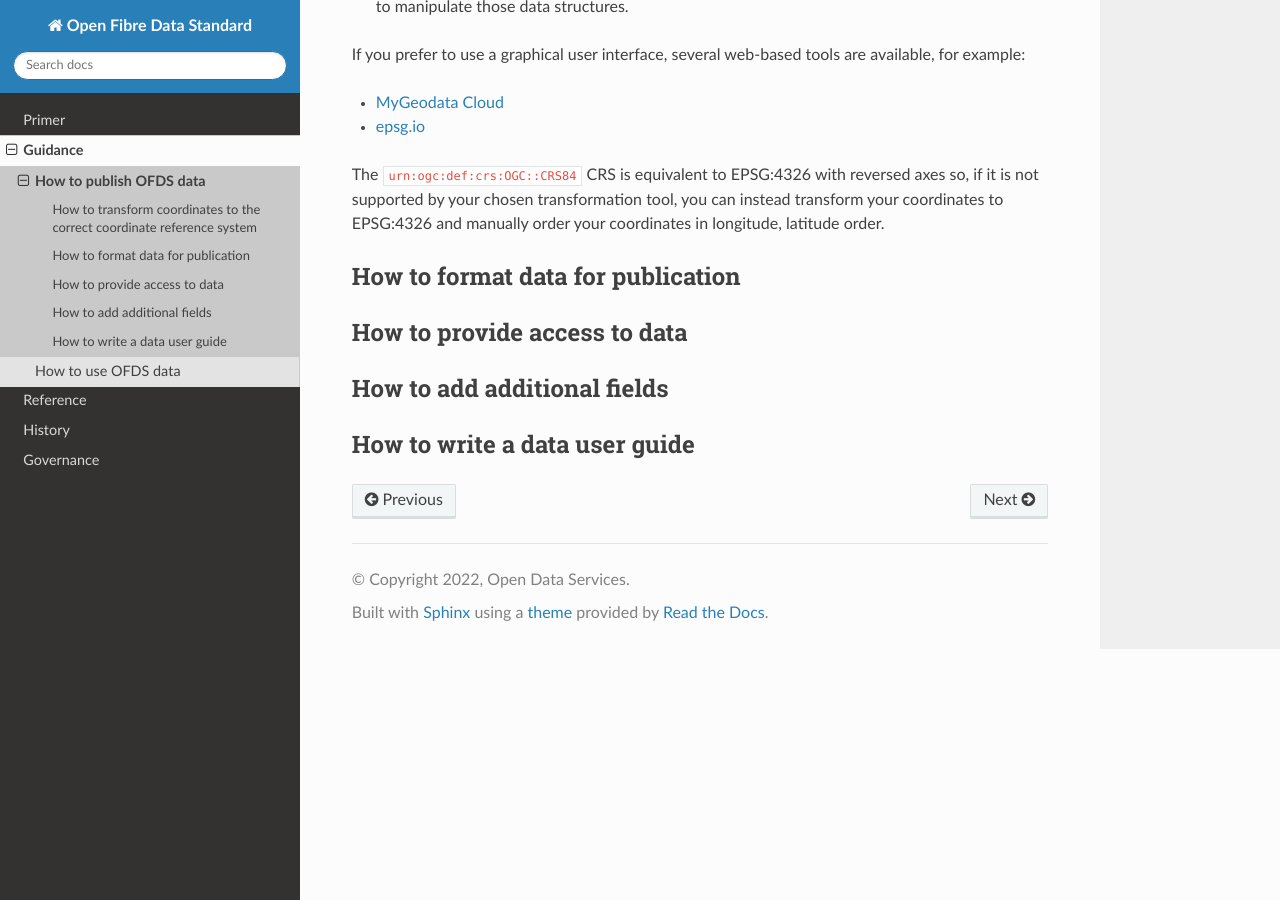
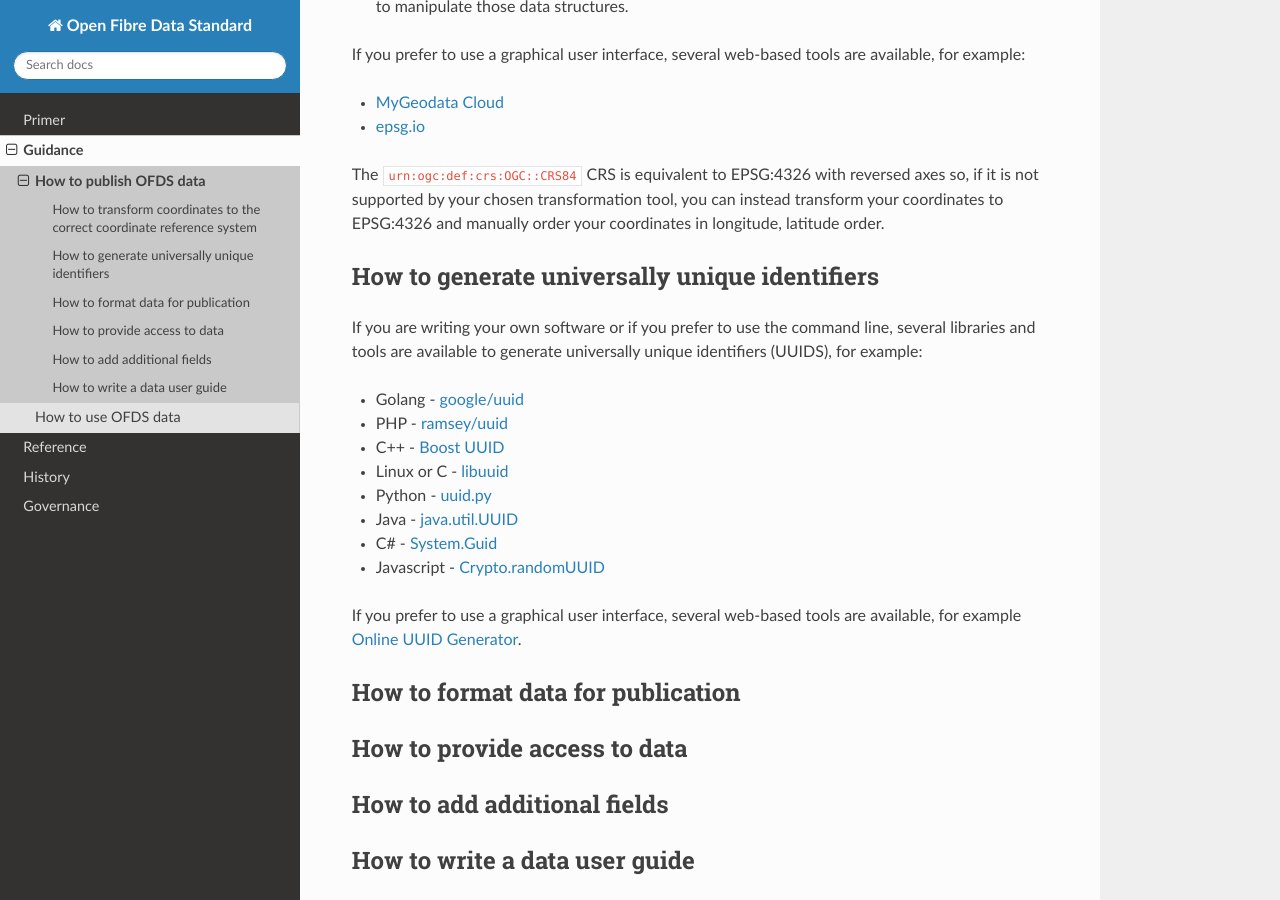
Before and after one commit to Open-Telecoms-Data/open-fibre-data-standard, a Sphinx documentation site: the page built from docs/guidance/publication.md, in a window 1280 px wide and 900 px high, scrolled down 662 px. Built offline with Sphinx 7.4.7 and the Read the Docs theme 2.0.0, drawn with Linux system fonts in a browser that asks for light colours.

Commit message:
docs: Add identifier reference and guidance

````diff
--- a/docs/guidance/publication.md
+++ b/docs/guidance/publication.md
@@ -17,6 +17,21 @@ If you prefer to use a graphical user interface, several web-based tools are ava
 
 The `urn:ogc:def:crs:OGC::CRS84` CRS is equivalent to EPSG:4326 with reversed axes so, if it is not supported by your chosen transformation tool, you can instead transform your coordinates to EPSG:4326 and manually order your coordinates in longitude, latitude order.
 
+## How to generate universally unique identifiers
+
+If you are writing your own software or if you prefer to use the command line, several libraries and tools are available to generate universally unique identifiers (UUIDS), for example:
+
+* Golang - [google/uuid](https://pkg.go.dev/github.com/google/uuid)
+* PHP - [ramsey/uuid](https://github.com/ramsey/uuid)
+* C++ - [Boost UUID](https://www.boost.org/doc/libs/1_65_0/libs/uuid/uuid.html)
+* Linux or C - [libuuid](https://linux.die.net/man/3/libuuid)
+* Python - [uuid.py](https://docs.python.org/3/library/uuid.html)
+* Java - [java.util.UUID](https://docs.oracle.com/javase/7/docs/api/java/util/UUID.html)
+* C# - [System.Guid](https://docs.microsoft.com/en-us/dotnet/api/system.guid)
+* Javascript - [Crypto.randomUUID](https://www.moreonfew.com/how-to-generate-uuid-in-javascript/)
+
+If you prefer to use a graphical user interface, several web-based tools are available, for example [Online UUID Generator](https://www.uuidgenerator.net/).
+
 ## How to format data for publication
 
 ## How to provide access to data
--- a/docs/reference/index.md
+++ b/docs/reference/index.md
@@ -17,4 +17,5 @@ The [publication formats reference](publication_formats.md) is the canonical ref
    schema
    codelists
    publication_formats
+   identifiers
 ```
````
Also changed, not shown: docs/reference/identifiers.md (added, +48 -0 lines).
